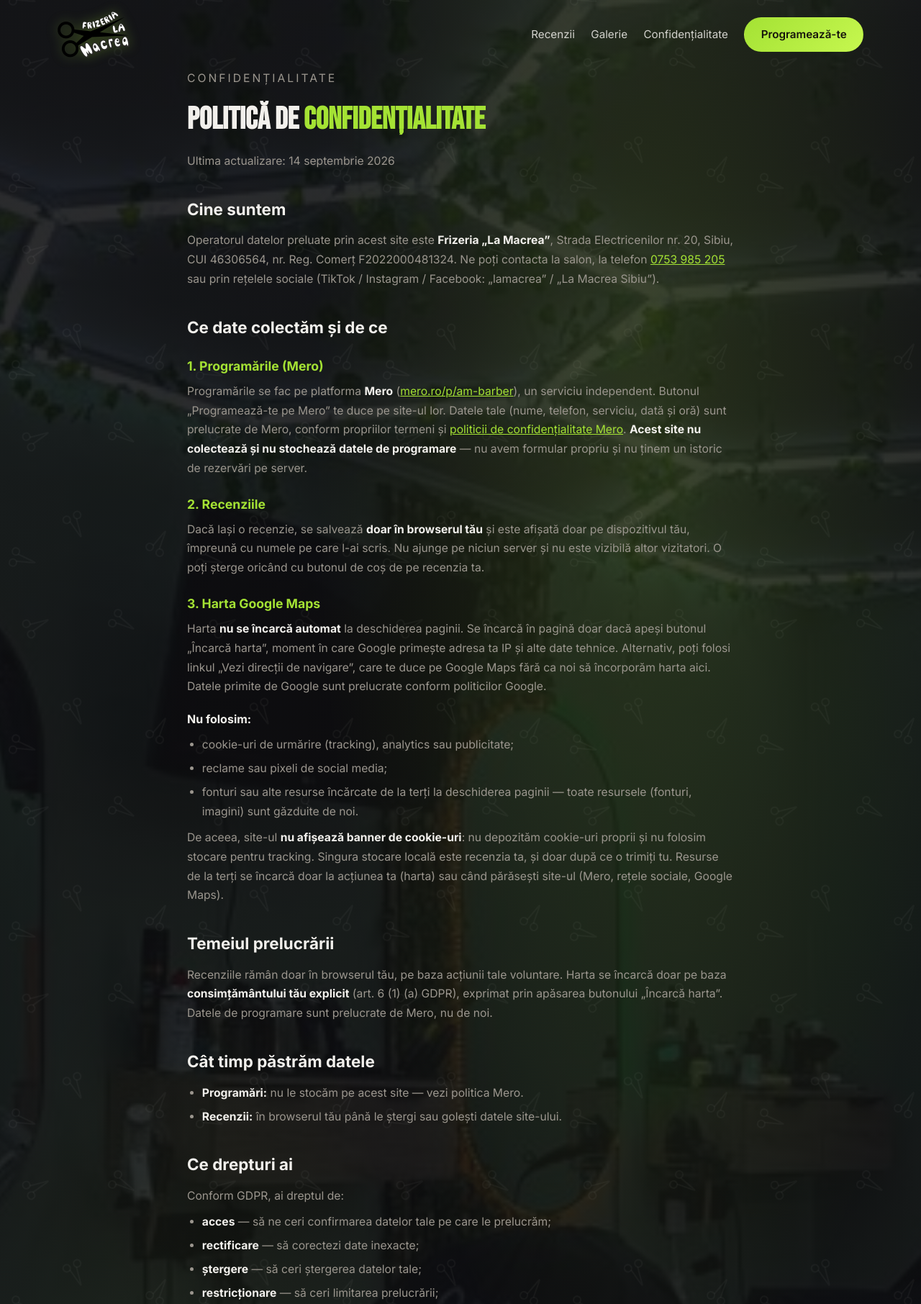
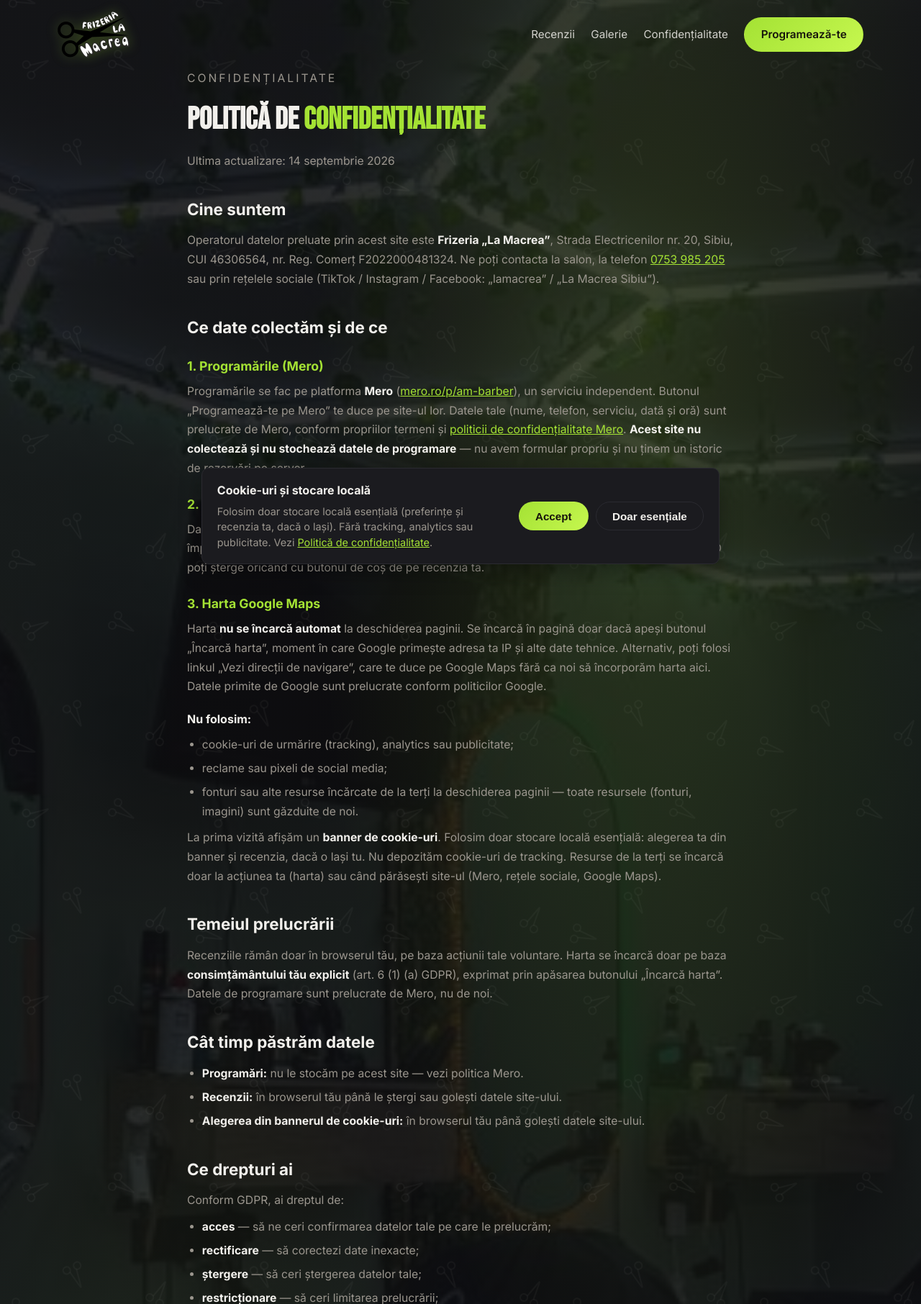
Before and after one commit to stefanarctic/amc-barbershop, a PHP site: page /politica-confidentialitate.html in a window 1280 px wide. Shown: the top 1812 px of the page at 72% size. Run offline with PHP 8.4, Linux system fonts and the light colour scheme.

Commit message:
Implemented cookie popup

```diff
--- a/css/style.css
+++ b/css/style.css
@@ -604,6 +604,56 @@ textarea { resize: vertical; }
   display: block;
 }
 
+/* ===== Cookie banner ===== */
+.cookie-banner {
+  position: fixed;
+  left: 1rem;
+  right: 1rem;
+  bottom: 1rem;
+  z-index: 300;
+  max-width: 720px;
+  margin-inline: auto;
+  background: var(--card);
+  border: 1px solid var(--line);
+  border-radius: var(--radius);
+  box-shadow: var(--shadow);
+  padding: 1.15rem 1.3rem;
+}
+.cookie-banner-inner {
+  display: flex;
+  align-items: center;
+  gap: 1.2rem;
+}
+.cookie-banner-title {
+  font-weight: 700;
+  margin-bottom: 0.3rem;
+  color: var(--text);
+}
+.cookie-banner p:last-of-type {
+  color: var(--muted);
+  font-size: 0.9rem;
+  line-height: 1.5;
+}
+.cookie-banner a { color: var(--gold); text-decoration: underline; }
+.cookie-banner-actions {
+  display: flex;
+  flex-shrink: 0;
+  gap: 0.6rem;
+}
+.cookie-banner-actions .btn { white-space: nowrap; }
+
+@media (max-width: 700px) {
+  .cookie-banner {
+    left: 0.7rem;
+    right: 0.7rem;
+    bottom: 0.7rem;
+    padding: 1rem;
+  }
+  .cookie-banner-inner { flex-direction: column; align-items: stretch; }
+  .cookie-banner-actions { flex-direction: column; }
+  .cookie-banner-actions .btn { text-align: center; }
+}
+
 /* ===== Reveal on scroll ===== */
 .reveal {
   opacity: 0;
--- a/js/script.js
+++ b/js/script.js
@@ -413,9 +413,46 @@ function observeReveals() {
   document.querySelectorAll(".reveal:not(.visible)").forEach((el) => observer.observe(el));
 }
 
+// ---------- Banner cookie-uri ----------
+const COOKIE_KEY = "lm_cookie_choice";
+
+function saveCookieChoice(choice) {
+  try { localStorage.setItem(COOKIE_KEY, choice); } catch { /* privat / blocat */ }
+  $("#cookieBanner")?.remove();
+}
+
+function initCookieBanner() {
+  let saved = null;
+  try { saved = localStorage.getItem(COOKIE_KEY); } catch { saved = null; }
+  if (saved === "all" || saved === "essential") return;
+
+  const banner = document.createElement("div");
+  banner.className = "cookie-banner";
+  banner.id = "cookieBanner";
+  banner.setAttribute("role", "dialog");
+  banner.setAttribute("aria-labelledby", "cookieTitle");
+  banner.setAttribute("aria-describedby", "cookieText");
+  banner.innerHTML =
+    '<div class="cookie-banner-inner">' +
+      '<div>' +
+        '<p class="cookie-banner-title" id="cookieTitle">Cookie-uri și stocare locală</p>' +
+        '<p id="cookieText">Folosim doar stocare locală esențială (preferințe și recenzia ta, dacă o lași). Fără tracking, analytics sau publicitate. Vezi <a href="politica-confidentialitate.html">Politică de confidențialitate</a>.</p>' +
+      '</div>' +
+      '<div class="cookie-banner-actions">' +
+        '<button type="button" class="btn btn-gold" data-cookie="all">Accept</button>' +
+        '<button type="button" class="btn btn-outline" data-cookie="essential">Doar esențiale</button>' +
+      '</div>' +
+    '</div>';
+  document.body.appendChild(banner);
+  banner.querySelectorAll("[data-cookie]").forEach((btn) => {
+    btn.addEventListener("click", () => saveCookieChoice(btn.getAttribute("data-cookie")));
+  });
+}
+
 // ---------- Init ----------
 if ($("#reviewsGrid")) renderReviews();
 if ($("#scheduleList")) renderSchedule();
 if ($("#galleryGrid")) renderGallery();
 observeReveals();
+initCookieBanner();
 if ($("#scheduleList")) setInterval(renderSchedule, 60 * 1000);
--- a/politica-confidentialitate.html
+++ b/politica-confidentialitate.html
@@ -80,9 +80,9 @@
         <li>fonturi sau alte resurse încărcate de la terți la deschiderea paginii — toate resursele (fonturi, imagini) sunt găzduite de noi.</li>
       </ul>
       <p>
-        De aceea, site-ul <strong>nu afișează banner de cookie-uri</strong>: nu depozităm
-        cookie-uri proprii și nu folosim stocare pentru tracking. Singura stocare locală
-        este recenzia ta, și doar după ce o trimiți tu. Resurse de la terți se încarcă
+        La prima vizită afișăm un <strong>banner de cookie-uri</strong>. Folosim doar
+        stocare locală esențială: alegerea ta din banner și recenzia, dacă o lași tu.
+        Nu depozităm cookie-uri de tracking. Resurse de la terți se încarcă
         doar la acțiunea ta (harta) sau când părăsești site-ul (Mero, rețele sociale, Google Maps).
       </p>
 
@@ -98,6 +98,7 @@
       <ul>
         <li><strong>Programări:</strong> nu le stocăm pe acest site — vezi politica Mero.</li>
         <li><strong>Recenzii:</strong> în browserul tău până le ștergi sau golești datele site-ului.</li>
+        <li><strong>Alegerea din bannerul de cookie-uri:</strong> în browserul tău până golești datele site-ului.</li>
       </ul>
 
       <h2>Ce drepturi ai</h2>
```
